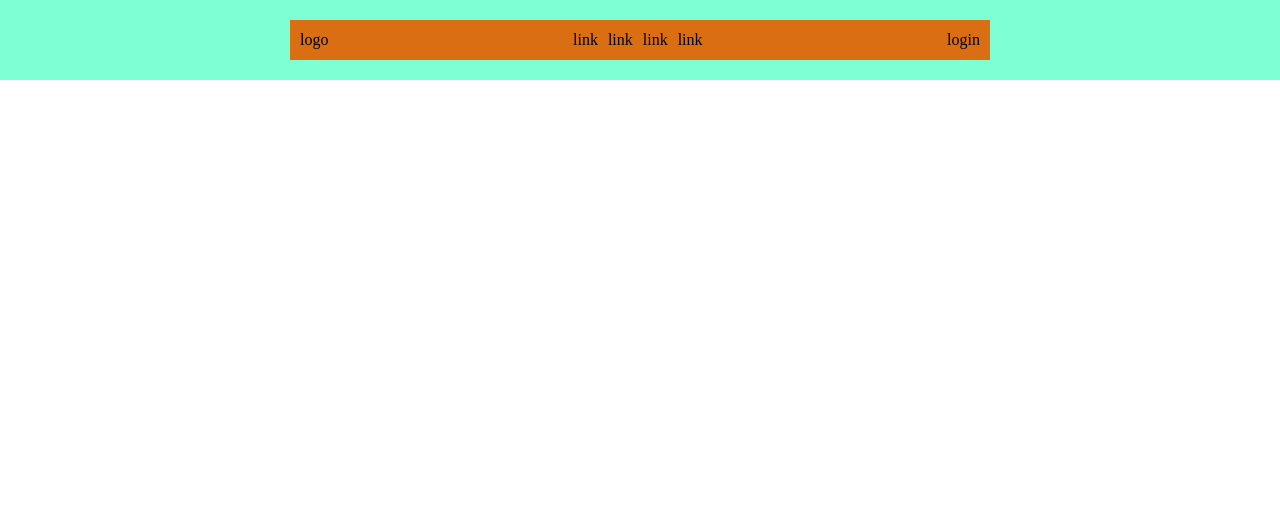
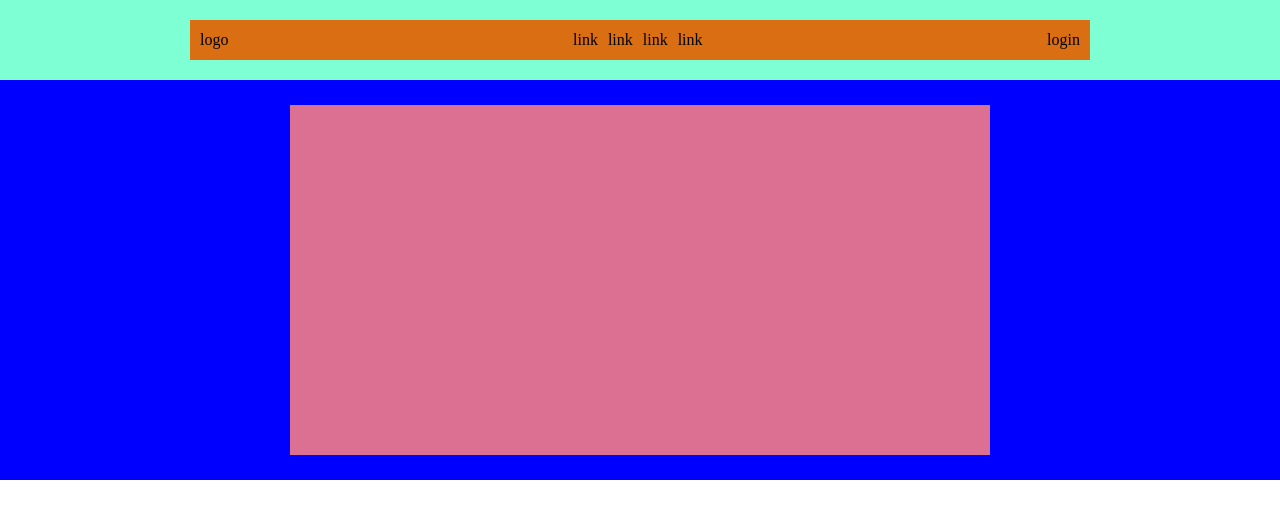
Before and after one commit to fraberret/htmlcss-struttura-discord, a plain HTML site: page index.html in a window 1280 px wide. Drawn offline with Linux system fonts and the light colour scheme.

Commit message:
add banner section

```diff
--- a/assets/css/style.css
+++ b/assets/css/style.css
@@ -13,7 +13,7 @@
 }
 #header_contenitor{
     height: 40px;
-    width: 700px;
+    width: 900px;
     background-color: rgb(217, 111, 18);
     display: flex;
     justify-content: space-between;
@@ -23,7 +23,7 @@
 }
 
 #menu{
-    width: 400px;
+    width: 350px;
     display: flex;
     justify-content:center ;
 }
@@ -31,3 +31,19 @@
 #link{
     padding: 0px 5px;
 }
+
+#banner_section{
+    height: 400px;
+
+    background-color: blue;
+    display: flex;
+    justify-content: center;
+    align-items: center;
+}
+
+
+#banner{
+    width: 700px;
+    height: 350px;
+    background-color: palevioletred;
+}
--- a/index.html
+++ b/index.html
@@ -1,14 +1,16 @@
 <!DOCTYPE html>
 <html lang="en">
+
 <head>
     <meta charset="UTF-8">
     <meta name="viewport" content="width=device-width, initial-scale=1.0">
     <title>Discord</title>
     <link rel="stylesheet" href="./assets/css/style.css">
 </head>
+
 <body>
     <header id="site_header">
-        <div  id="header_contenitor">
+        <div id="header_contenitor">
 
             <div id="logo">
                 <span>logo</span>
@@ -27,15 +29,20 @@
         </div>
     </header>
     <!-- /#site_header -->
+    <main id="site_main">
+        <div id="banner_section">
+                <div id="banner">
 
-    <main id="site_main">
+                </div>
+            </div>
+        </main>
+        <!-- /#site_main -->
 
-    </main>
-    <!-- /#site_main -->
+        <footer id="site_footer">
 
-    <footer id="site_footer">
+        </footer>
+        <!-- /#site_footer -->
 
-    </footer>
-    <!-- /#site_footer -->
 </body>
+
 </html>
```
